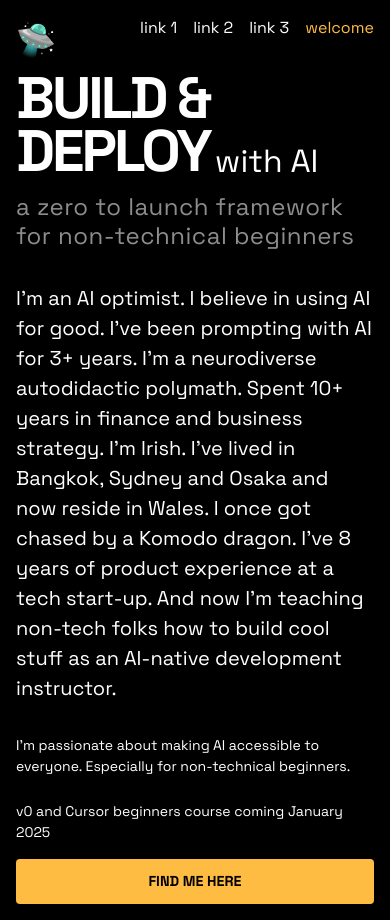
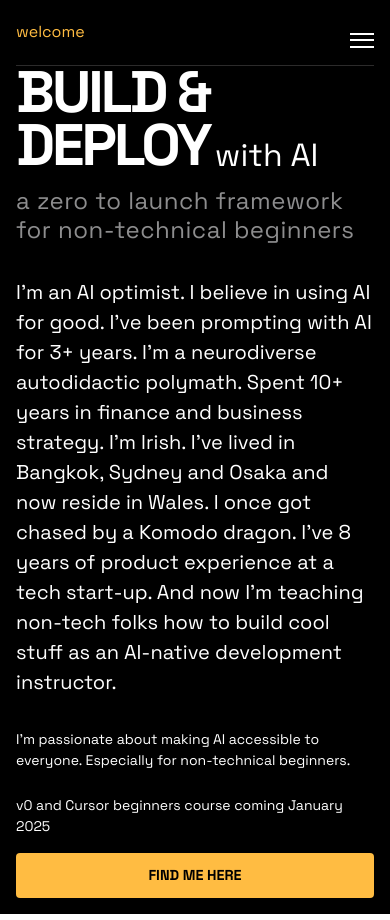
Before and after one commit to nocheerleader/ciara-my-page-v1, a Next.js app: page / in a window 390 px wide. Built offline with nearby package versions, Linux system fonts and the light colour scheme.

Commit message:
added hambuger menu

```diff
--- a/app/page.tsx
+++ b/app/page.tsx
@@ -1,27 +1,63 @@
-// app/page.tsx (Next.js 13+)
+"use client"
+
 import { Space_Grotesk } from 'next/font/google';
 import styles from './styles/Home.module.css';
+import { useState, useEffect } from 'react';
 
 // Initialize the font
 const spaceGrotesk = Space_Grotesk({
   subsets: ['latin'],
-  weight: ['300', '400', '500', '700'] // You can adjust these weights based on your needs
+  weight: ['300', '400', '500', '700']
 });
 
 export default function Page() {
+  const [isMenuOpen, setIsMenuOpen] = useState(false);
+  const [isMounted, setIsMounted] = useState(false);
+
+  // Add this useEffect to handle client-side mounting
+  useEffect(() => {
+    setIsMounted(true);
+  }, []);
+
+  // Don't render navigation until component is mounted
+  if (!isMounted) {
+    return null;
+  }
+
   return (
     <div className={styles.container} style={{ fontFamily: spaceGrotesk.style.fontFamily }}>
       <header className={styles.header}>
-        <div style={{ fontSize: '2rem', fontWeight: 'bold' }}>🛸</div>
-        <nav className={styles.nav}>
-          <a href="#" className={styles.navLink}>link 1</a>
-          <a href="#" className={styles.navLink}>link 2</a>
-          <a href="#" className={styles.navLink}>link 3</a>
+        <div style={{ fontSize: '1.75rem' }}>🛸</div>
+
+        {/* Desktop Navigation */}
+        <div className={styles.desktopNav}>
+          <a href="#" className={styles.navLink}>work</a>
+          <a href="#" className={styles.navLink}>about</a>
+          <a href="#" className={styles.navLink}>contact</a>
           <span style={{ color: '#ffbc42' }}>welcome</span>
-        </nav>
+        </div>
+
+        {/* Hamburger Button */}
+        <button
+          className={`${styles.hamburger} ${isMenuOpen ? styles.active : ''}`}
+          onClick={() => setIsMenuOpen(!isMenuOpen)}
+          aria-label="Toggle menu"
+        >
+          <span></span>
+          <span></span>
+          <span></span>
+        </button>
+
+        {/* Mobile Navigation */}
+        <div className={`${styles.mobileNav} ${isMenuOpen ? styles.open : ''}`}>
+          <a href="#" className={styles.navLink}>work</a>
+          <a href="#" className={styles.navLink}>about</a>
+          <a href="#" className={styles.navLink}>contact</a>
+          <span style={{ color: '#ffbc42' }}>welcome</span>
+        </div>
       </header>
 
-      <main style={{ marginTop: '0.5rem', position: 'relative' }}>
+      <main style={{ marginTop: '0', position: 'relative' }}>
         <div className={styles.titleContainer}>
           <div className={styles.mainTitle}>BUILD &amp; <br />DEPLOY</div>
           <div className={styles.subHeading}>with AI</div>
--- a/app/styles/Home.module.css
+++ b/app/styles/Home.module.css
@@ -8,7 +8,15 @@
   .header {
     display: flex;
     justify-content: space-between;
-    align-items: flex-start;
+    align-items: center;
+    position: sticky;
+    top: 0;
+    background-color: black;
+    z-index: 1000;
+    padding: 0.25rem 0;
+    width: 100%;
+    height: 60px;
+    border-bottom: 0.5px solid #2c2b2b;
   }
 
   .titleContainer {
@@ -80,8 +88,9 @@
 
   .nav {
     display: flex;
-    gap: 2rem;          /* Space between nav items */
+    gap: 2rem;
     align-items: center;
+    height: 100%;
   }
 
   .navLink {
@@ -139,4 +148,87 @@
         gap: 1rem;               /* Reduce space between nav items */
         flex-wrap: wrap;         /* Allow nav items to wrap if needed */
     }
+
+    .header {
+        padding: 0.5rem 0;
+        height: 50px;
+    }
   }
+
+  /* Desktop Navigation */
+  .desktopNav {
+    display: flex;
+    gap: 2rem;
+    align-items: center;
+    height: 100%;
+  }
+
+  /* Hamburger Button */
+  .hamburger {
+    display: none;  /* Hidden by default on desktop */
+    flex-direction: column;
+    justify-content: space-around;
+    width: 24px;
+    height: 20px;
+    background: transparent;
+    border: none;
+    cursor: pointer;
+    padding: 0;
+    z-index: 10;
+  }
+
+  .hamburger span {
+    width: 24px;
+    height: 2px;
+    background: #fff;
+    transition: all 0.3s linear;
+    position: relative;
+    transform-origin: 1px;
+  }
+
+  /* Mobile Navigation */
+  .mobileNav {
+    display: none;
+    position: fixed;
+    top: 60px;  /* Should match header height */
+    left: 0;
+    right: 0;
+    background: black;
+    padding: 1rem;
+    flex-direction: column;
+    gap: 1rem;
+    transform: translateY(-100%);
+    transition: transform 0.3s ease-in-out;
+  }
+
+  .mobileNav.open {
+    transform: translateY(0);
+  }
+
+  /* Mobile styles */
+  @media (max-width: 768px) {
+    .desktopNav {
+      display: none;  /* Hide desktop nav on mobile */
+    }
+
+    .hamburger {
+      display: flex;  /* Show hamburger on mobile */
+    }
+
+    .mobileNav {
+      display: flex;  /* Show mobile nav structure (but hidden by transform) */
+    }
+
+    /* Hamburger animation when active */
+    .hamburger.active span:first-child {
+      transform: rotate(45deg);
+    }
+
+    .hamburger.active span:nth-child(2) {
+      opacity: 0;
+    }
+
+    .hamburger.active span:last-child {
+      transform: rotate(-45deg);
+    }
+  }
```
